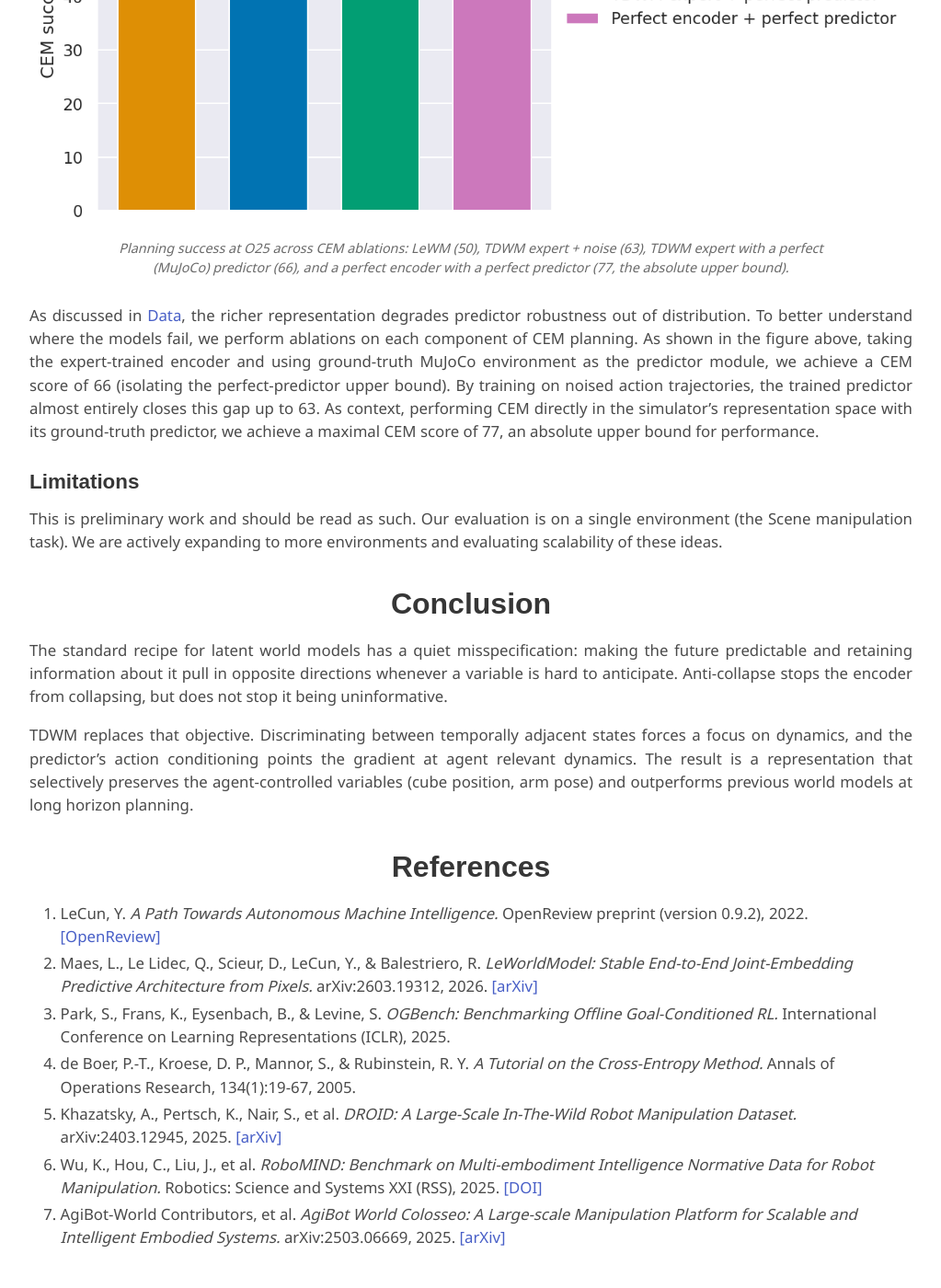
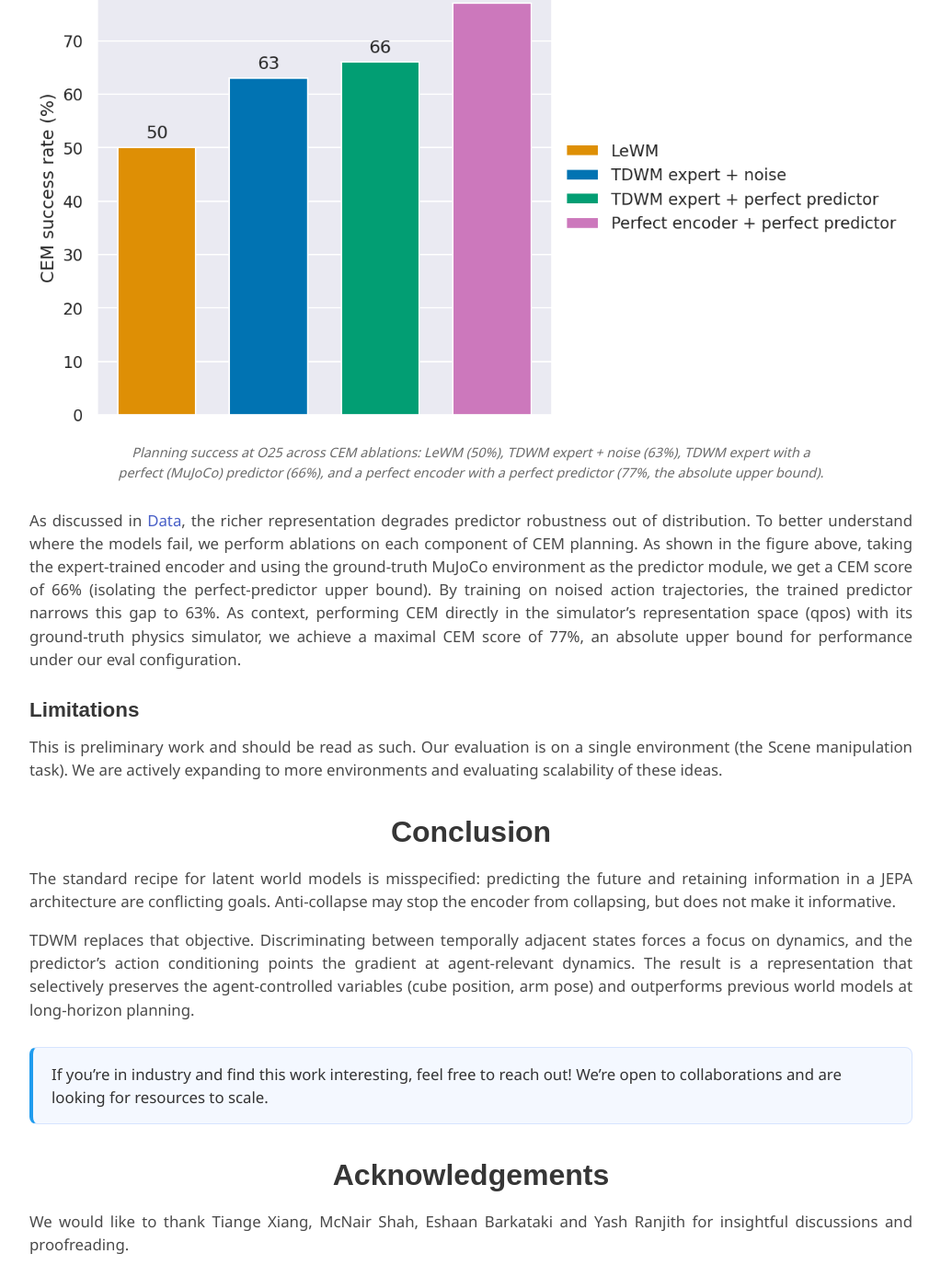
Before and after one commit to TD-WorldModel/TD-WorldModel, a Jekyll site: the page built from index.md, in a window 1280 px wide and 1400 px high, scrolled down 7282 px. Shown: the whole window at 92% size, without its empty margins (128-1151 px from the left). Built offline with Jekyll 4.4.1, drawn with Linux system fonts in a browser that asks for light colours; some web fonts are replaced; formulas are drawn with MathJax 3; a style sheet for code colours, icons or effects is not loaded; some of the changed text lies outside the part shown.

Commit message:
Update blog to latest draft: TL;DR, scene_drawer GIF, industry callout, acknowledgements
Co-Authored-By: Claude Opus 4.8 (1M context) <noreply@anthropic.com>

```diff
--- a/index.md
+++ b/index.md
@@ -48,16 +48,18 @@ teaser_caption: "Temporal Discriminative training objective for JEPA world model
   The teaser figure at the top is sized by `teaser_width` in the front matter above.
 -->
 
-## Motivating Issue
+TL;DR: A Temporal Discriminative objective increases representational quality, avoids trivial collapse, and improves long-horizon planning performance.
 
-The standard recipe for JEPA-style world models [\[1\]](#ref-1) is by now familiar: an encoder, a next-latent predictor co-trained against it, and an regularizer to keep the encoder from collapsing to a trivial representation. Planning is L2 cost-to-go in latent space. LeWorldModel [\[2\]](#ref-2) is a canonical instance with SIGReg as its anti-collapse regularizer. SIGReg constrains the geometry of the latent distribution by pushing embeddings toward an isotropic Gaussian, which is an elegant solution to trivial collapse. Yet when we tested it, it planned poorly, and the representation turned out to be the cause.
+## Motivating Issues
+
+The standard recipe for JEPA-style world models [\[1\]](#ref-1) is by now familiar: an encoder, a next-latent predictor co-trained against it, and a regularizer to keep the encoder from collapsing to a trivial representation. Planning is L2 cost-to-go in latent space. LeWorldModel (LeWM) [\[2\]](#ref-2) is a canonical instance with SIGReg as its anti-collapse regularizer. SIGReg constrains the geometry of the latent distribution by pushing embeddings towards an isotropic Gaussian, which is an elegant solution to trivial collapse. Yet when we tested it, it planned poorly, and the representation turned out to be the cause.
 
 **SIGReg prevents collapse, but does not enforce information retention**. While it successfully avoids trivial collapse, it does not incentivize the encoder to retain physical information. This is exactly what we observe when we train and evaluate on OGBench's Scene environment [\[3\]](#ref-3).
 
 ![Example start and end of trajectory in OGBench Scene]({{ '/static/images/ogbench_scene.png' | relative_url }}){:style="width:50%"}
 *Example start and end of trajectory in OGBench Scene.*
 
-The highly dynamic cube's $$(x,y,z)$$ position and 7-DOF arm were weakly represented within embeddings. This is in contrast to the slower moving objects (drawer, window, buttons) that were cleanly recoverable. From this, we hypothesized that although anti-collapse is necessary, it is not sufficient to produce informative latents.
+The highly dynamic cube's $$(x,y,z)$$ position and the 7-DOF arm were weakly represented within embeddings. This is in contrast to the slower-moving objects (drawer, window, buttons) that were cleanly recoverable. From this, we hypothesized that although anti-collapse is necessary, it is not sufficient to produce informative latents.
 
 ![Probing a SIGReg-trained encoder on OGBench Scene]({{ '/static/images/repr_probe_sigreg_step23000.png' | relative_url }}){:style="width:70%"}
 *Held-out $$R^2$$ from probing a SIGReg-trained encoder: the cube and 7-DOF arm are only weakly recoverable, while the drawer, window, and buttons decode almost perfectly.*
@@ -82,33 +84,33 @@ Both encoder and predictor outputs are norm-constrained, so only their direction
 
 $$\mathcal{L}=\mathbb{E}_{i,j\sim \text{clip}}\left[\left(c_{ij}-e^{-|i-j|/\sigma}\right)^2\right].$$
 
-At $$i=j$$ this reduces to a next-embedding prediction objective in a norm-constrained space, while the partial-similarity targets at $$i \neq j$$ push temporally distant frames toward orthogonality, making collapse strictly suboptimal. Cosine similarity is a natural measure here as it allows us to specify a degree of similarity rather than explicit target latent.
+Here, $$\sigma$$ determines how fast target similarity decays with temporal distance. At $$i=j$$ this reduces to a next-embedding prediction objective in a norm-constrained space, while the partial-similarity targets at $$i \neq j$$ push temporally distant frames towards orthogonality (anti-collapse). Cosine similarity is a natural measure here as it allows us to specify a degree of similarity rather than an explicit target latent.
 
 Importantly, with exponential attenuation these target similarities can all be satisfied at once. Write $$\tau_{ij} = e^{-\lvert i-j\rvert/\sigma}$$ for the target similarity between frames $$i$$ and $$j$$, so the objective regresses each realized cosine $$c_{ij}$$ onto $$\tau_{ij}$$. For frames ordered $$i \le j \le k$$,
 
 $$\tau_{ik} = e^{-|i-k|/\sigma} = e^{-|i-j|/\sigma}\cdot e^{-|j-k|/\sigma} = \tau_{ij}\cdot \tau_{jk},$$
 
-so a long-gap target is just the product of the short-gap targets. The pairwise targets therefore reinforce one another rather than conflict, so a single embedding arrangement can satisfy all of them at once. More formal analysis to come when we find a competent mathematician.
+so a long-gap target is just the product of the short-gap targets. More formal analysis to come when we find a competent mathematician.
 
-### Justifying Temporal Distance
+### Justifying temporal distance
 
-![Example start and end of trajectory in OGBench Scene]({{ '/static/images/ogbench_scene.png' | relative_url }}){:style="width:50%"}
-*Example start and end of trajectory in OGBench Scene.*
+![Example trajectory in OGBench Scene]({{ '/static/images/scene_drawer.gif' | relative_url }}){:style="width:40%"}
+*Example trajectory in OGBench Scene.*
 
-By temporal distance, we mean how far two states are separated in time rather than in physical space. When performing latent planning via the Cross-Entropy Method (CEM) [\[4\]](#ref-4), this is a more suitable measure of distance to goal completion than LeWorldModel's embedding distance.
+By temporal distance, we mean how far two states are separated in time rather than in physical space. Latent planning uses the Cross-Entropy Method (CEM), a sampling-based planner that repeatedly draws candidate action sequences, scores each by its predicted latent cost-to-go, and refits the sampling distribution to the lowest-cost elite set until it converges on a plan [\[4\]](#ref-4). The cost-to-go is determined by the choice of latent geometry, and here temporal distance is a more suitable measure than LeWorldModel's embedding distance.
 
-As in the figure above, the arm is already in its goal state while the drawer needs to be opened. With a latent space like LeWorldModel's, the start and goal are already low cost as most things are already correctly positioned. Closing the drawer requires moving the arm out of position which temporarily increases the cost. In TDWM's latent space, states are ordered by their distance in time which means that moving the arm towards the drawer smoothly decreases cost as this action decreases the time until the goal is achieved.
+As in the figure above, the arm is in its goal state while the drawer needs to be opened. With a latent space like LeWorldModel's, the start and goal are already low cost as most of the scene is already correctly positioned. Opening the drawer requires moving the arm out of position, which temporarily increases the cost. In TDWM's latent space, states are ordered by their distance in time, which means that moving the arm towards the drawer smoothly decreases cost as this action decreases the time until the goal is achieved.
 
 ### Optimizations
 
-Noting that 97% of training FLOPs are allocated to the encoder and that we sample long contiguous blocks of frames, we employ multi-horizon prediction to increase gradient quality substantially whilst modestly increasing the compute cost. In addition, we find that using a fused Muon-AdamW optimizer substantially accelerates convergence.
+Noting that 97% of training FLOPs are allocated to the encoder and that we sample long contiguous blocks of frames, we employ multi-horizon prediction to increase gradient quality substantially while modestly increasing the compute cost. In addition, we find that using a fused Muon-AdamW optimizer substantially accelerates convergence.
 
 ### Data
 
 ![Normalized predictor fidelity vs. action perturbation magnitude]({{ '/static/images/predictor_fidelity_ood.png' | relative_url }}){:style="width:70%"}
-*Normalized predictor fidelity as a function of out-of-distribution action perturbation magnitude ($$\mathrm{RMS}(\Delta a / \sigma_a)$$). Trained on expert trajectories only, TDWM degrades sharply on OOD actions; training on the noised dataset largely closes the gap. We report perturbation size as the RMS of the per-dimension z-scored action deviation so that every action dimension contributes on equal, unit-free footing*
+*Normalized predictor fidelity as a function of out-of-distribution action perturbation magnitude ($$\mathrm{RMS}(\Delta a / \sigma_a)$$). Trained on expert trajectories only, TDWM degrades sharply on OOD actions; training on the noised dataset largely closes the gap. We report perturbation size as the RMS of the per-dimension z-scored action deviation so that every action dimension contributes on equal, unit-free footing.*
 
-Interestingly, when training only on expert data, LeWM outperforms TDWM on planning. Probing both predictors with off-policy (noised) actions demonstrates why: TDWM's prediction accuracy degrades sharply on actions outside of the expert distribution (we return to this in [The off-manifold tradeoff](#the-off-manifold-tradeoff)). We hypothesize that LeWM's robustness can be attributed to it encoding less of the actual scene. In this way, it has a simpler extrapolation task. Further, we note that in the expert trajectories, action correlate linearly with state to an $$R^2$$ of 0.71. TDWM may therefore be modeling agent intent rather than the underlying physics of the environment.
+Interestingly, when training only on expert data, LeWM outperforms TDWM on planning. To disentangle this, we test both predictors with off-policy (noised) actions. TDWM's prediction accuracy degrades sharply on actions outside of the expert distribution (we return to this in [The off-manifold tradeoff](#the-off-manifold-tradeoff)). We hypothesize that LeWM's robustness can be attributed to it encoding less of the actual scene. In this way, it has a simpler extrapolation task. Further, we note that in the expert trajectories, actions correlate linearly with state to an $$R^2$$ of 0.71. TDWM may therefore be modeling agent intent rather than the underlying physics of the environment.
 
 To address this, we supplement the dataset by re-rolling the trajectories with added action noise and re-rendering. This brings action correlation with state down to an $$R^2$$ of 0.31. We argue that world models should be trained on data including both expert and unsuccessful trajectories, as this forces the world model to understand the underlying physics of the world. Importantly, this kind of data is readily available. Recent embodied datasets retain failed trajectories at meaningful scale: DROID [\[5\]](#ref-5) releases roughly 16k failed teleoperation attempts alongside its 76k successes; RoboMIND [\[6\]](#ref-6) contributes a further 5k real-world failure demonstrations, each labeled with its cause; and AgiBot World [\[7\]](#ref-7) preserves failed demonstrations within its 1M-trajectory corpus. Alongside these public datasets, as embodied intelligence becomes deployed at scale, failed trajectories will be abundant.
 
@@ -121,15 +123,15 @@ We evaluate TDWM along three axes: what its latents encode (probing), whether an
 ### TDWM recovers dynamic variables
 
 ![Held-out R² for object-state probes]({{ '/static/images/object_state_probe_tdwm_vs_lewm.png' | relative_url }}){:style="width:70%"}
-*Held-out $$R^2$$ for object-state probes on the final embedding. TDWM and LeWM are matched on the static scene elements, but TDWM recovers roughly twice as much information about the agent-controlled variables (cube and arm).*
+*We probe representation quality by fitting supervised regressors from embeddings to ground-truth object states (cube/arm/drawer/window/button positions from the simulator's qpos). Here, we report held-out R² on an 80/20 train-test split. Both a linear ridge probe ($$\alpha$$=10) and a 2-layer MLP (512d and 256d hidden dimension, ReLU, early-stopped) are fit this way.*
 
 The probe results separate cleanly into two regimes. On the static scene elements (drawer, window, and buttons), both models score between 0.91 and 0.97 and are effectively tied. On the dynamic variables, the gap is large: TDWM reaches $$R^2 = 0.56$$ on cube position versus LeWM's 0.27 (2.1×), and 0.69 versus 0.39 on the 7-DOF arm (1.8×).
 
-This is the pattern the asymmetric-information argument in [Temporal Discriminative World Modeling](#temporal-discriminative-world-modeling) predicts. Information about static geometry is easily predictable and thus survives mere anti-collapse pressure. The state of the arm and cube is more difficult to predict but the most reliable discriminant between temporally adjacent frames, pushing TDWM to represent them more cleanly.
+Information about static geometry is easily predictable and thus survives mere anti-collapse pressure. The arm and cube are harder to predict yet are the most reliable discriminant between adjacent frames, pushing TDWM to represent them more cleanly.
 
 ### Anti-collapse emerges without regularization
 
-TDWM is trained with no SIGReg term, yet its final SIGReg loss falls from ~30 to 2.4. LeWorldModel achieves a SIGReg loss of 0.6 with direct optimization. TDWM therefore closes roughly 92% of the init-to-LeWM gap on a quantity it never sees. Clearly, explicit regularization is not necessary for avoiding collapse. The discriminative objective enforces enough decorrelation through its orthogonality targets to keep the representation healthy on its own.
+TDWM is trained with no SIGReg term, yet its final SIGReg loss falls from ~30 to 2.4. LeWorldModel achieves a SIGReg loss of 0.6 with direct optimization. Clearly, explicit regularization is not necessary for avoiding collapse. The discriminative objective enforces enough decorrelation through its orthogonality targets to keep the representation healthy on its own.
 
 ### Stronger long-horizon planning
 
@@ -141,9 +143,9 @@ TDWM outperforms LeWM at every horizon: 63% vs. 50% at O25, 38% vs. 28% at O50,
 ### The off-manifold tradeoff
 
 ![CEM planning-component ablations at O25]({{ '/static/images/o25_ablation.png' | relative_url }}){:style="width:100%"}
-*Planning success at O25 across CEM ablations: LeWM (50), TDWM expert + noise (63), TDWM expert with a perfect (MuJoCo) predictor (66), and a perfect encoder with a perfect predictor (77, the absolute upper bound).*
+*Planning success at O25 across CEM ablations: LeWM (50%), TDWM expert + noise (63%), TDWM expert with a perfect (MuJoCo) predictor (66%), and a perfect encoder with a perfect predictor (77%, the absolute upper bound).*
 
-As discussed in [Data](#data), the richer representation degrades predictor robustness out of distribution. To better understand where the models fail, we perform ablations on each component of CEM planning. As shown in the figure above, taking the expert-trained encoder and using ground-truth MuJoCo environment as the predictor module, we achieve a CEM score of 66 (isolating the perfect-predictor upper bound). By training on noised action trajectories, the trained predictor almost entirely closes this gap up to 63. As context, performing CEM directly in the simulator's representation space with its ground-truth predictor, we achieve a maximal CEM score of 77, an absolute upper bound for performance.
+As discussed in [Data](#data), the richer representation degrades predictor robustness out of distribution. To better understand where the models fail, we perform ablations on each component of CEM planning. As shown in the figure above, taking the expert-trained encoder and using the ground-truth MuJoCo environment as the predictor module, we get a CEM score of 66% (isolating the perfect-predictor upper bound). By training on noised action trajectories, the trained predictor narrows this gap to 63%. As context, performing CEM directly in the simulator's representation space (qpos) with its ground-truth physics simulator, we achieve a maximal CEM score of 77%, an absolute upper bound for performance under our eval configuration.
 
 ### Limitations
 
@@ -151,9 +153,16 @@ This is preliminary work and should be read as such. Our evaluation is on a sing
 
 ## Conclusion
 
-The standard recipe for latent world models has a quiet misspecification: making the future predictable and retaining information about it pull in opposite directions whenever a variable is hard to anticipate. Anti-collapse stops the encoder from collapsing, but does not stop it being uninformative.
+The standard recipe for latent world models is misspecified: predicting the future and retaining information in a JEPA architecture are conflicting goals. Anti-collapse may stop the encoder from collapsing, but does not make it informative.
 
-TDWM replaces that objective. Discriminating between temporally adjacent states forces a focus on dynamics, and the predictor's action conditioning points the gradient at agent relevant dynamics. The result is a representation that selectively preserves the agent-controlled variables (cube position, arm pose) and outperforms previous world models at long horizon planning.
+TDWM replaces that objective. Discriminating between temporally adjacent states forces a focus on dynamics, and the predictor's action conditioning points the gradient at agent-relevant dynamics. The result is a representation that selectively preserves the agent-controlled variables (cube position, arm pose) and outperforms previous world models at long-horizon planning.
+
+> If you're in industry and find this work interesting, feel free to reach out! We're open to collaborations and are looking for resources to scale.
+{:.callout}
+
+## Acknowledgements
+
+We would like to thank Tiange Xiang, McNair Shah, Eshaan Barkataki and Yash Ranjith for insightful discussions and proofreading.
 
 ## References
 
--- a/static/css/index.css
+++ b/static/css/index.css
@@ -187,6 +187,22 @@ pre {
   width: 100%;
 }
 
+/* Callout box */
+.markdown-body blockquote.callout {
+  border: 1px solid #d6e4ff;
+  border-left: 4px solid hsl(204, 86%, 53%);
+  background: #f4f8ff;
+  border-radius: 8px;
+  padding: 1rem 1.25rem;
+  margin: 1.75rem 0;
+  color: #333;
+}
+
+.markdown-body blockquote.callout p {
+  margin: 0;
+  text-align: left;
+}
+
 /* Italic line right after an image acts as a centered caption */
 .markdown-body img + em {
   display: block;
```
Also changed, not shown: other parts of index.md (+2 -2 lines), static/images/scene_drawer.gif (added).
